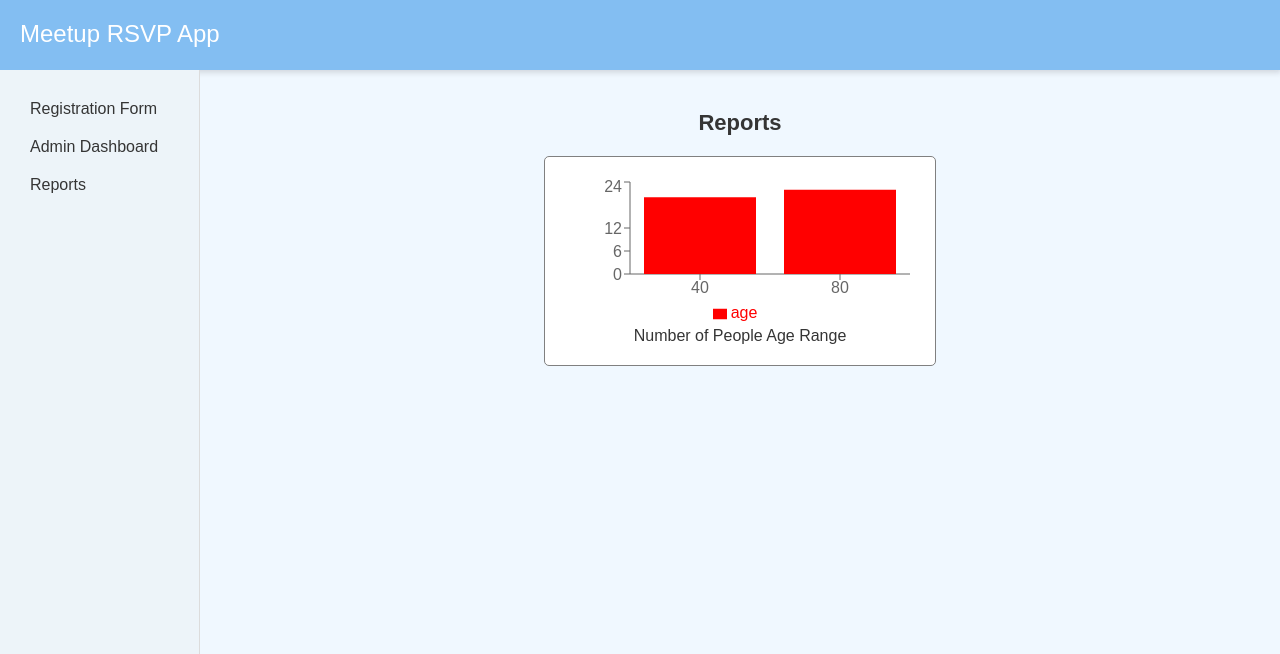
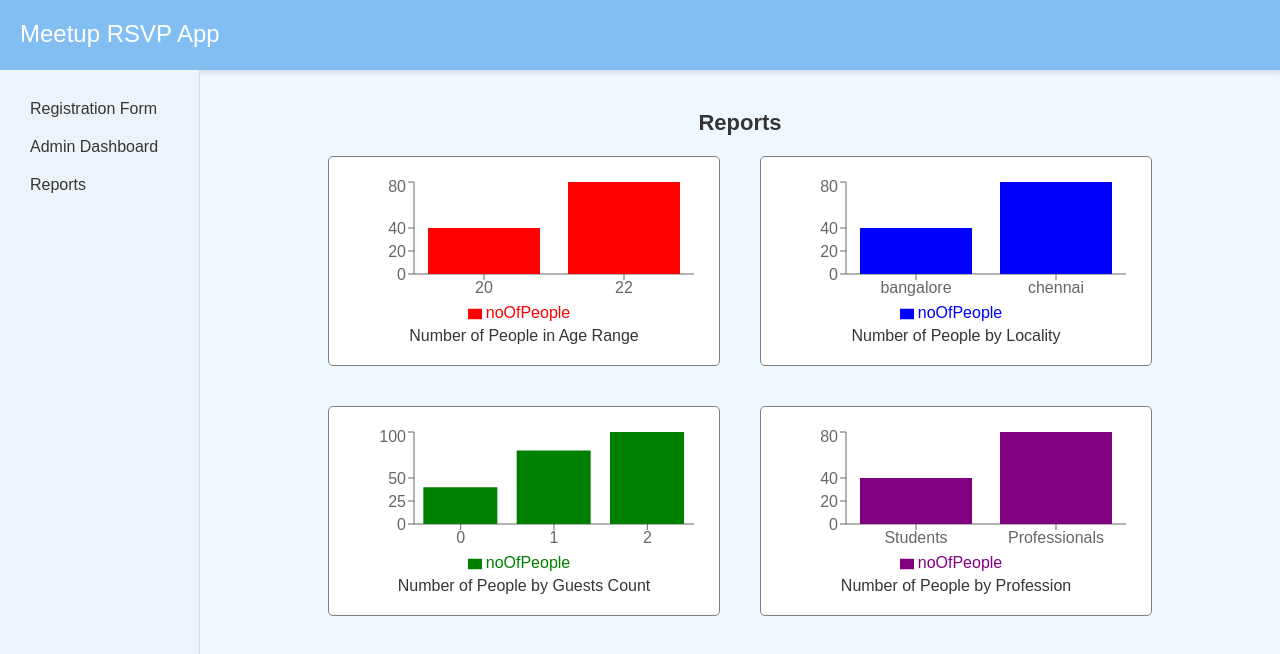
Before and after one commit to akash-basavaraju/invygo-test-app, a React (Create React App) app: page /reports in a window 1280 px wide. Shown: the top 654 px of the page. Built offline with nearby package versions, Linux system fonts and the light colour scheme.

Commit message:
feat: other charts addition to reports page

```diff
--- a/src/pages/Reports/index.tsx
+++ b/src/pages/Reports/index.tsx
@@ -26,13 +26,31 @@ export default function Reports() {
       <div className="reports-header">Reports</div>
       <div className="reports-charts">
         <BarChartRenderer
-          title="Number of People Age Range"
+          title="Number of People in Age Range"
+          chartData={reportsData.ageCompare}
+          barKeysColors={[{ key: "noOfPeople", color: "red" }]}
+          compareKey="age"
+        />
+        <BarChartRenderer
+          title="Number of People by Locality"
+          chartData={reportsData.localityCompare}
+          barKeysColors={[{ key: "noOfPeople", color: "blue" }]}
+          compareKey="locality"
+        />
+        <BarChartRenderer
+          title="Number of People by Guests Count"
+          chartData={reportsData.guestsCompare}
+          barKeysColors={[{ key: "noOfPeople", color: "green" }]}
+          compareKey="group"
+        />
+        <BarChartRenderer
+          title="Number of People by Profession"
           chartData={[
-            { age: 20, noOfPeople: 40 },
-            { age: 22, noOfPeople: 80 },
+            { profession: "Students", noOfPeople: 40 },
+            { profession: "Professionals", noOfPeople: 80 },
           ]}
-          barKeysColors={[{ key: "age", color: "red" }]}
-          compareKey="noOfPeople"
+          barKeysColors={[{ key: "noOfPeople", color: "purple" }]}
+          compareKey="profession"
         />
       </div>
     </div>
--- a/src/services/APIService.ts
+++ b/src/services/APIService.ts
@@ -36,6 +36,19 @@ class APIService {
             { age: 20, noOfPeople: 40 },
             { age: 22, noOfPeople: 80 },
           ],
+          localityCompare: [
+            { locality: "bangalore", noOfPeople: 40 },
+            { locality: "chennai", noOfPeople: 80 },
+          ],
+          guestsCompare: [
+            { group: "0", noOfPeople: 40 },
+            { group: "1", noOfPeople: 80 },
+            { group: "2", noOfPeople: 100 },
+          ],
+          professionCompare: [
+            { profession: "Students", noOfPeople: 40 },
+            { profession: "Professionals", noOfPeople: 80 },
+          ],
         });
       }, 2000);
     });
--- a/src/types/IReportsDataType.ts
+++ b/src/types/IReportsDataType.ts
@@ -1,5 +1,8 @@
 interface IReportsDataType {
   ageCompare: { age: number; noOfPeople: number }[];
+  localityCompare: { locality: string; noOfPeople: number }[];
+  guestsCompare: { group: string; noOfPeople: number }[];
+  professionCompare: { profession: string; noOfPeople: number }[];
 }
 
 export default IReportsDataType;
```
